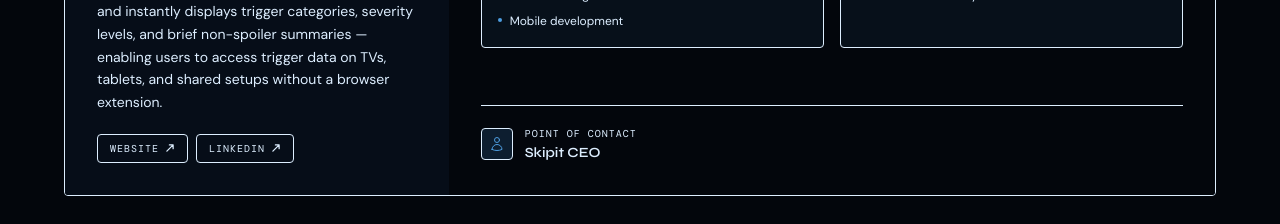
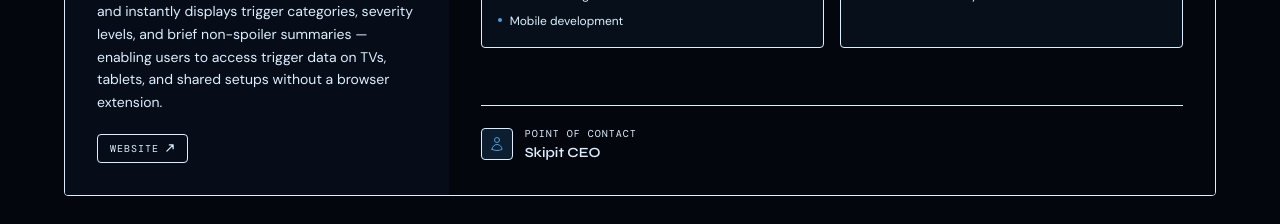
Before and after one commit to nubostonacm/nuacm_website, a Next.js app: page /clients in a window 1280 px wide. Shown: the part 2380-2604 px from the top of the page. Built offline with nearby package versions, Linux system fonts and the light colour scheme; a web font is replaced by a local one.

Commit message:
update skipit linkedin

```diff
--- a/src/app/clients/page.tsx
+++ b/src/app/clients/page.tsx
@@ -74,8 +74,7 @@
     engineerSkills: ["React Native or Flutter", "TypeScript", "Firebase / Firestore", "REST API integration", "Mobile development"],
     designerSkills: ["Figma", "Mobile UI/UX", "Component-based design systems", "WCAG accessibility standards"],
     links: [
-      { label: "Website",  url: "https://skipit.cc" },
-      { label: "LinkedIn", url: "https://www.skipit.tech/index.html" },
+      { label: "Website",  url: "https://www.skipit.tech/index.html" }
     ],
   },
 ];
```
